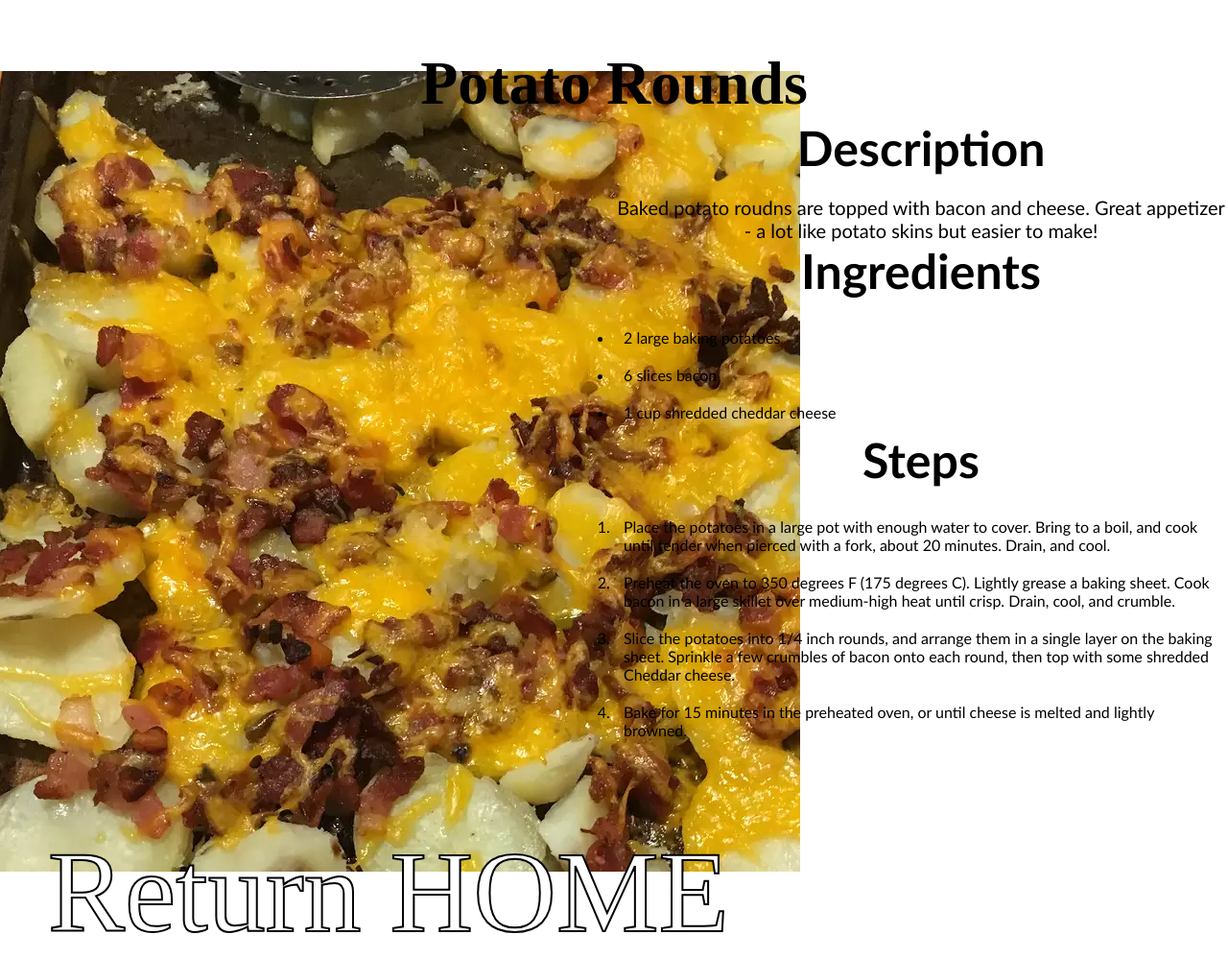
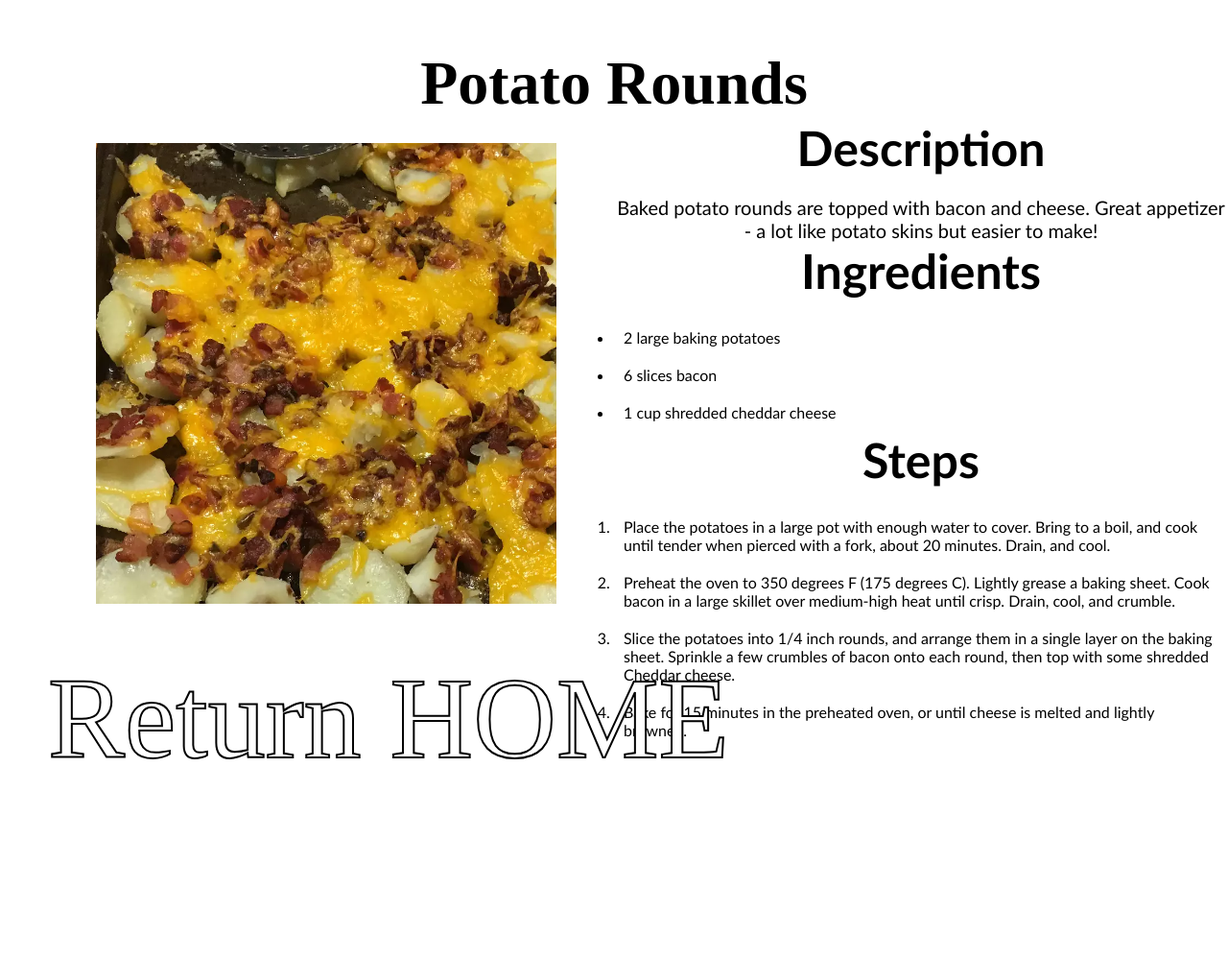
Before and after one commit to nickte4/odin-recipes, a plain HTML site: page recipes/potato.html in a window 1280 px wide. Shown: the whole page at 96% size. After the commit the page ends 868 px from the top, so only its background shows below. Drawn offline with Linux system fonts and the light colour scheme.

Commit message:
Fix spelling error

```diff
--- a/recipes/potato.html
+++ b/recipes/potato.html
@@ -10,13 +10,15 @@
   <body>
     <h1 class="title">Potato Rounds</h1>
     <div class="main-display">
-      <div><img src="../images/potato.jpeg" alt="Potato rounds." /></div>
+      <div>
+        <img src="../images/potato.jpeg" alt="Potato rounds." class="picture" />
+      </div>
 
       <div>
         <div class="desc">
           <h2 class="subheading">Description</h2>
           <p class="desc-text">
-            Baked potato roudns are topped with bacon and cheese. Great
+            Baked potato rounds are topped with bacon and cheese. Great
             appetizer - a lot like potato skins but easier to make!
           </p>
         </div>
```
